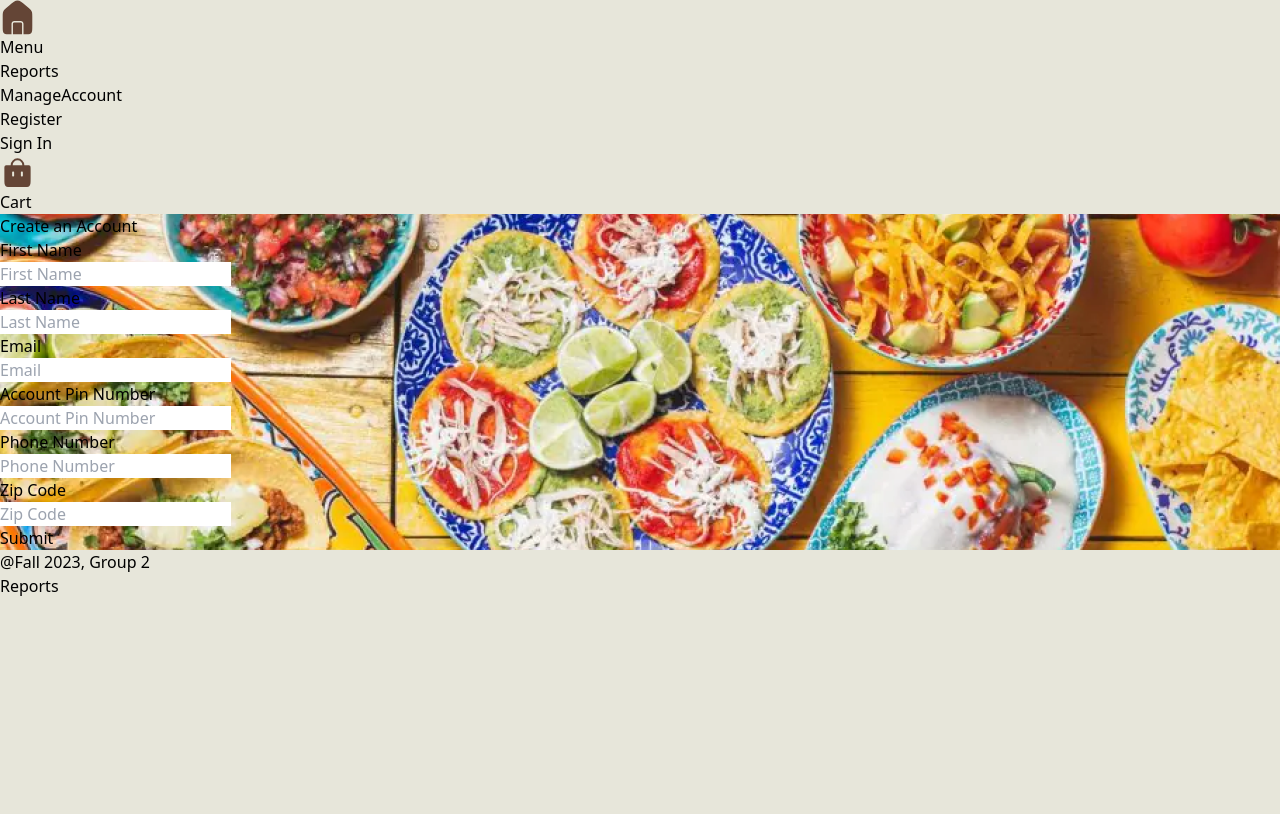
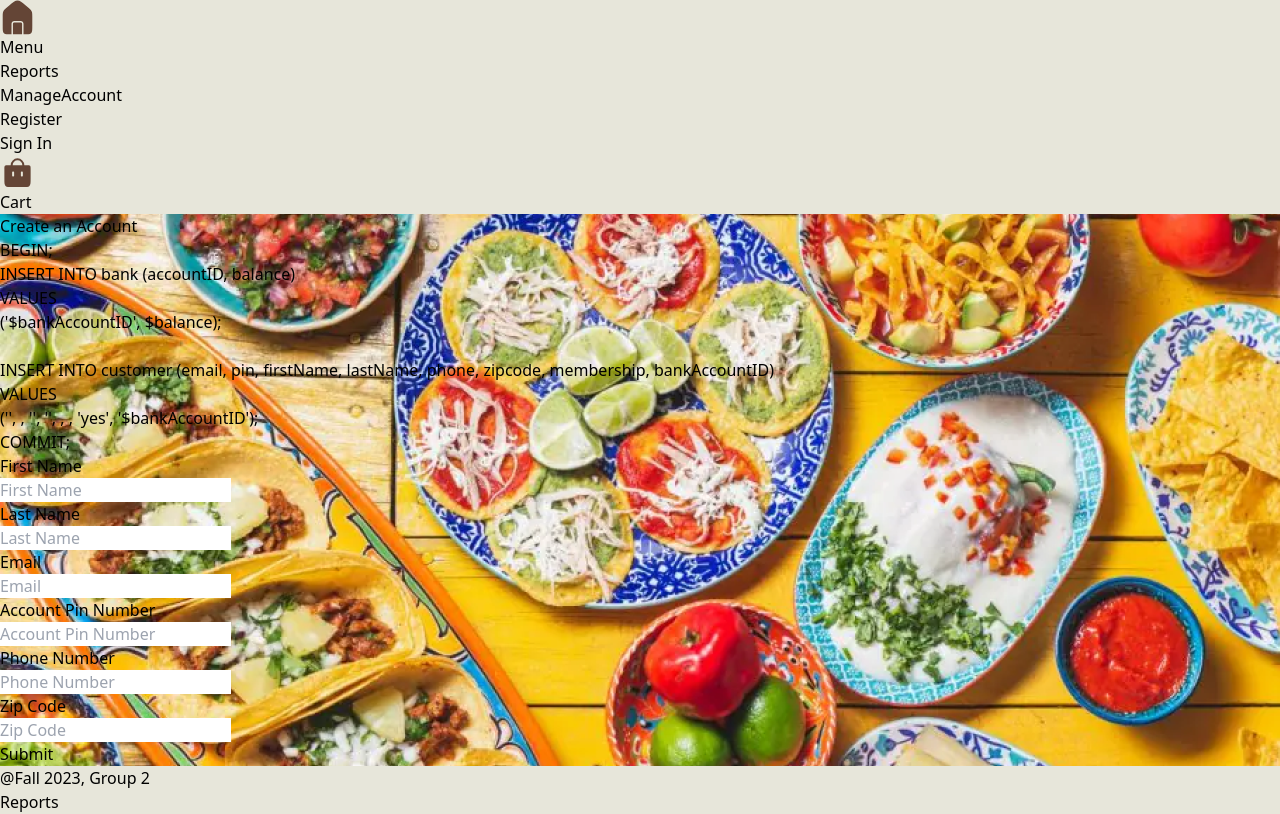
Before and after one commit to ujwal2003/DB-Team02-WebApp, a React (Vite) app in the folder client/: page /Register in a window 1280 px wide. Built offline with nearby package versions, Linux system fonts and the light colour scheme.

Commit message:
sql display for register page

```diff
--- a/client/src/pages/Register.jsx
+++ b/client/src/pages/Register.jsx
@@ -85,6 +85,17 @@ function Register() {
           ) : (
             <>
               <h1 className="text-3xl md:text-7xl font-bold text-[#05204A] mb-4">Create an Account</h1>
+              <p className="text-sm">
+                BEGIN; <br />
+                INSERT INTO bank (accountID, balance) <br />
+                VALUES <br />
+                ('$bankAccountID', $balance); <br /> <br />
+
+                INSERT INTO customer (email, pin, firstName, lastName, phone, zipcode, membership, bankAccountID) <br />
+                VALUES <br />
+                ('{formData.email}', {formData.accountPin}, '{formData.firstName}', '{formData.lastName}', {formData.phoneNumber}, {formData.zipCode}, 'yes', '$bankAccountID'); <br />
+                COMMIT;
+              </p>
               <div className="mb-8">
                 <div className="mb-2">
                   <label className="text-l text-[#05204A]">First Name</label>
```
